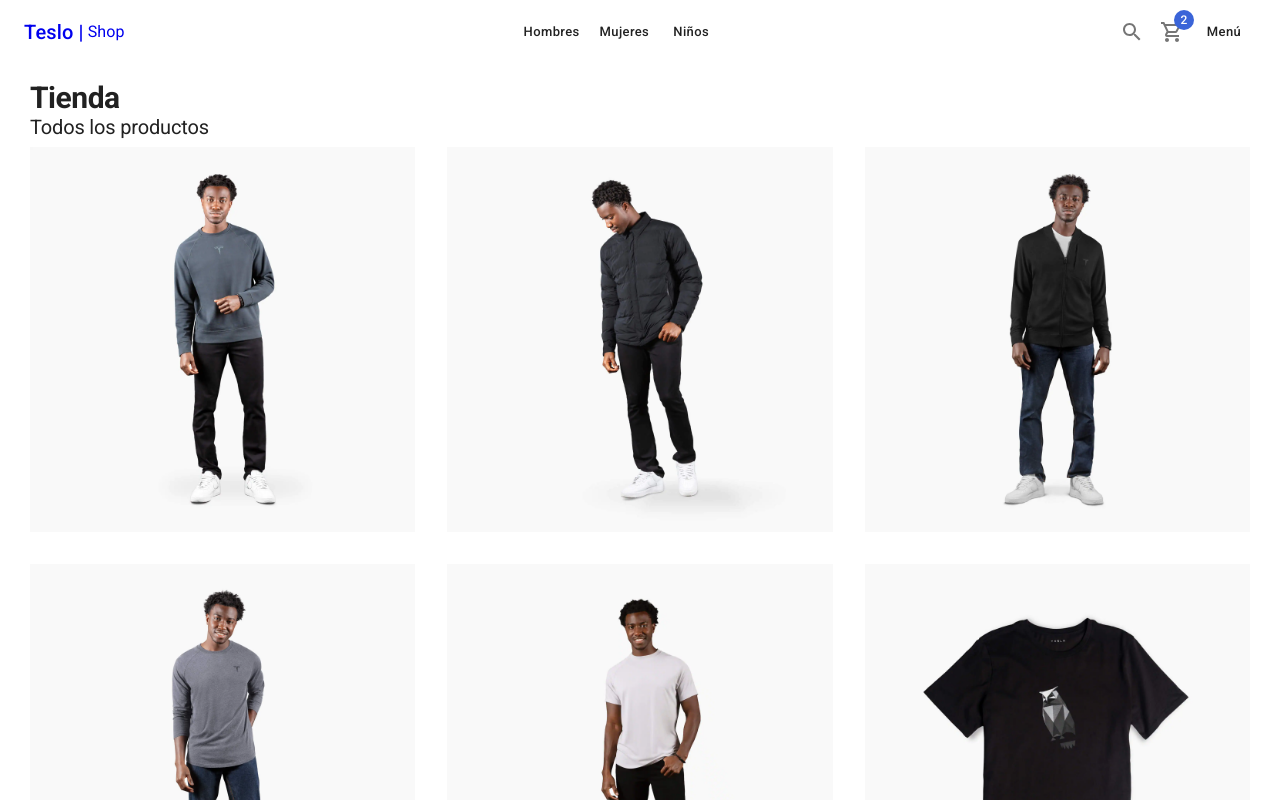
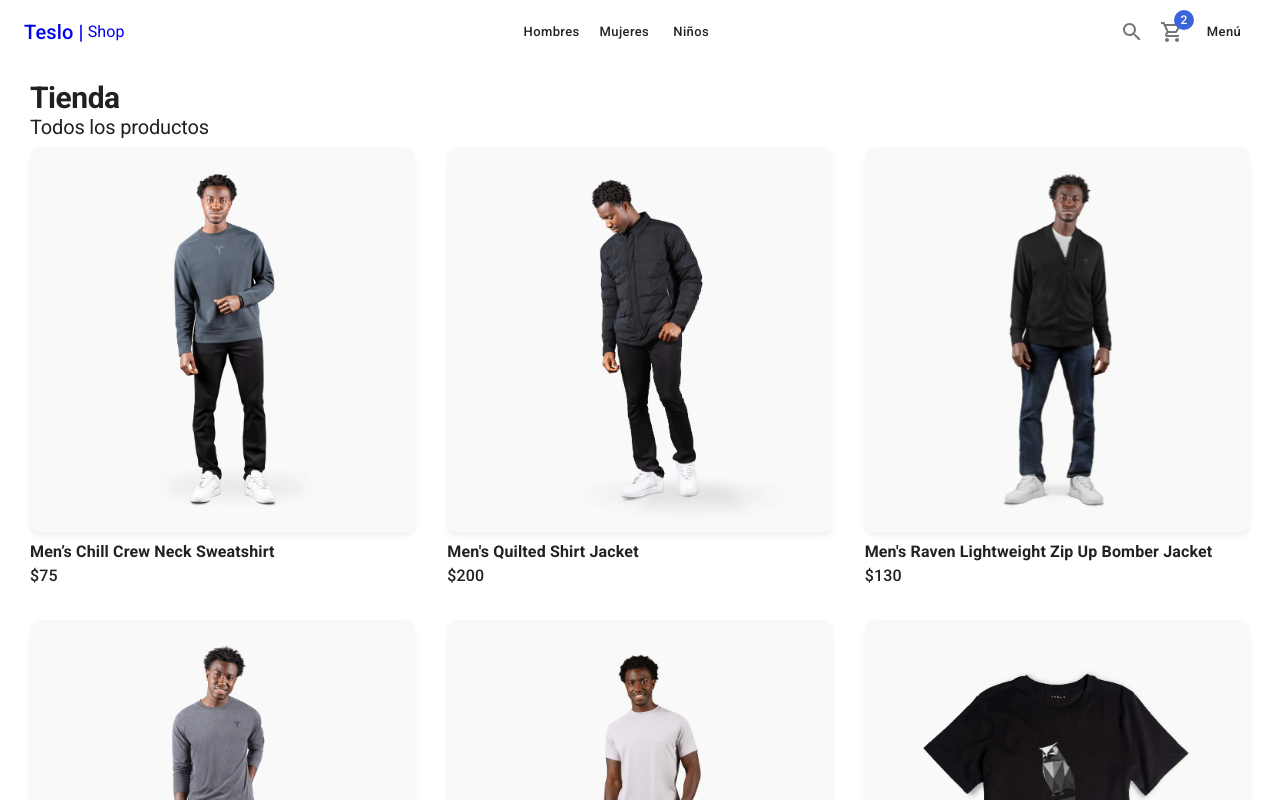
Before and after one commit to andresmurilloco/teslo-shop, a Next.js app: page / in a window 1280 px wide. Shown: the top 800 px of the page. Built offline with nearby package versions, Linux system fonts and the light colour scheme.

Commit message:
Class 187

```diff
--- a/components/products/ProductCard.tsx
+++ b/components/products/ProductCard.tsx
@@ -1,21 +1,55 @@
-import { IProduct } from "@/interfaces"
-import { Grid, CardActionArea, CardMedia } from "@mui/material"
-import { FC } from "react"
+import { IProduct } from "@/interfaces";
+import NextLink from 'next/link'
+import {
+  Grid,
+  CardActionArea,
+  CardMedia,
+  Card,
+  Box,
+  Typography,
+  Link,
+} from "@mui/material";
+import { FC, useMemo, useState } from "react";
 
-interface Props{
-  product: IProduct,
+interface Props {
+  product: IProduct;
 }
 
-export const ProductCard:FC<Props> = ({product}) => {
+export const ProductCard: FC<Props> = ({ product }) => {
+  const [isHovered, setIsHovered] = useState(false);
+
+  const productImage = useMemo(() =>{
+    return isHovered
+    ? `products/${product.images[1]}`
+    : `products/${product.images[0]}`;
+  }, [isHovered, product.images])
+
   return (
-    <Grid item xs={6} sm={4} key={product.slug}>
+    <Grid
+      item
+      xs={6}
+      sm={4}
+      onMouseEnter={() => setIsHovered(true)}
+      onMouseLeave={() => setIsHovered(false)}
+    >
+      <Card>
+        <NextLink href='/product/slug' passHref prefetch={false} legacyBehavior>
+          <Link>
             <CardActionArea>
-              <CardMedia
-                component='img'
-                image={`products/${product.images[0]}`}
-                alt={product.title}
-              />
+            <CardMedia
+              component="img"
+              className="fadeIn"
+              image={productImage}
+              alt={product.title}
+            />
             </CardActionArea>
-          </Grid>
-  )
-}
+          </Link>
+        </NextLink>
+      </Card>
+      <Box sx={{ mt: 1 }} className="fadeIn">
+        <Typography fontWeight={700}>{product.title}</Typography>
+        <Typography fontWeight={500}>{`$${product.price}`}</Typography>
+      </Box>
+    </Grid>
+  );
+};
```
Also changed, not shown: pages/product/slug.tsx (added, +33 -0 lines).
